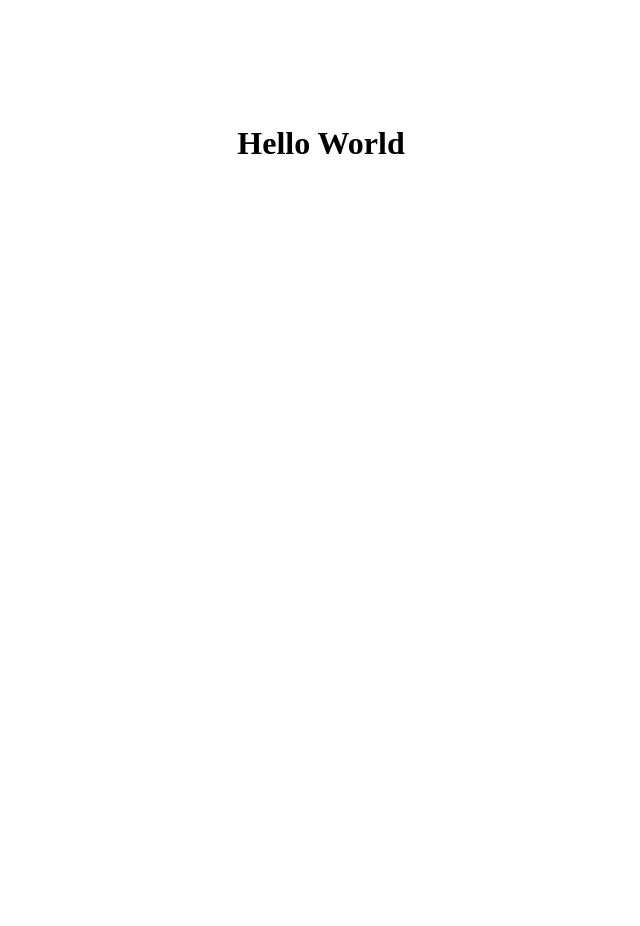
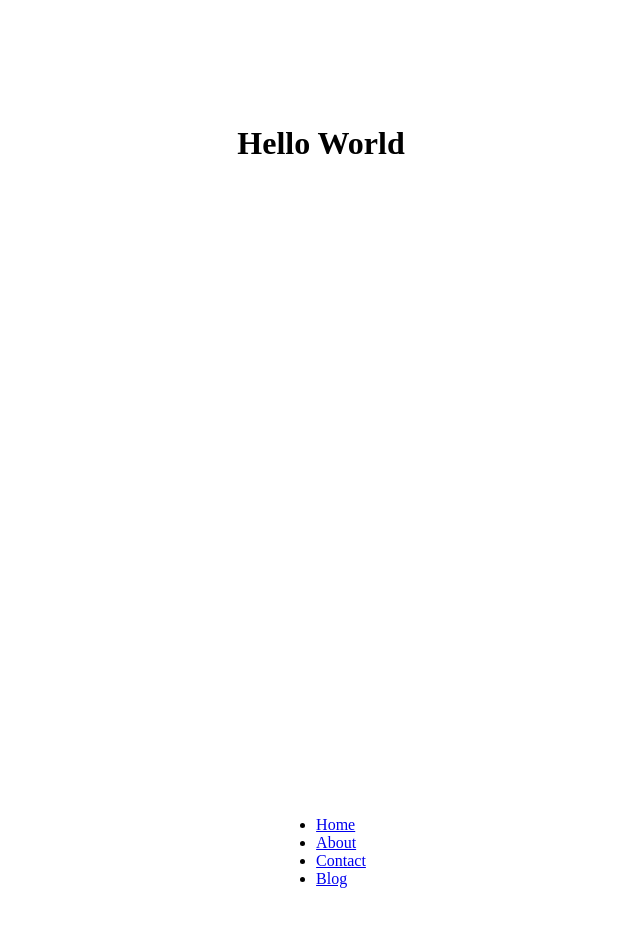
Before and after one commit to dbgautam7/firstNextJSProject, a Next.js app in the folder firstnextjsproject/: page / in a window 1280 px wide. Shown: the top 926 px of the page, without its empty margins (319-959 px from the left). Built offline with nearby package versions, Linux system fonts and the light colour scheme.

Commit message:
Link Component without Page Refresh in next.js

```diff
--- a/firstnextjsproject/pages/index.js
+++ b/firstnextjsproject/pages/index.js
@@ -2,6 +2,7 @@
 import Image from 'next/image'
 import { Inter } from 'next/font/google'
 import styles from '@/styles/Index.module.css'
+import Link from 'next/link'
 
 const inter = Inter({ subsets: ['latin'] })
 
@@ -9,13 +10,29 @@
   return (
     <>
       <Head>
-        <title>Create Next App</title>
+        <title>DB's First Next App</title>
         <meta name="description" content="Generated by create next app" />
         <meta name="viewport" content="width=device-width, initial-scale=1" />
         <link rel="icon" href="/favicon.ico" />
       </Head>
       <main className={styles.index}>
         <h1>Hello World</h1>
+        <nav>
+          <ul>
+            <li>
+              <Link href='/home'>Home</Link>
+            </li>
+            <li>
+              <Link href='/about'>About</Link>
+            </li>
+            <li>
+              <Link href='/contact'>Contact</Link>
+            </li>
+            <li>
+              <Link href='/blog'>Blog</Link>
+            </li>
+          </ul>
+        </nav>
       </main>
     </>
   )
```
